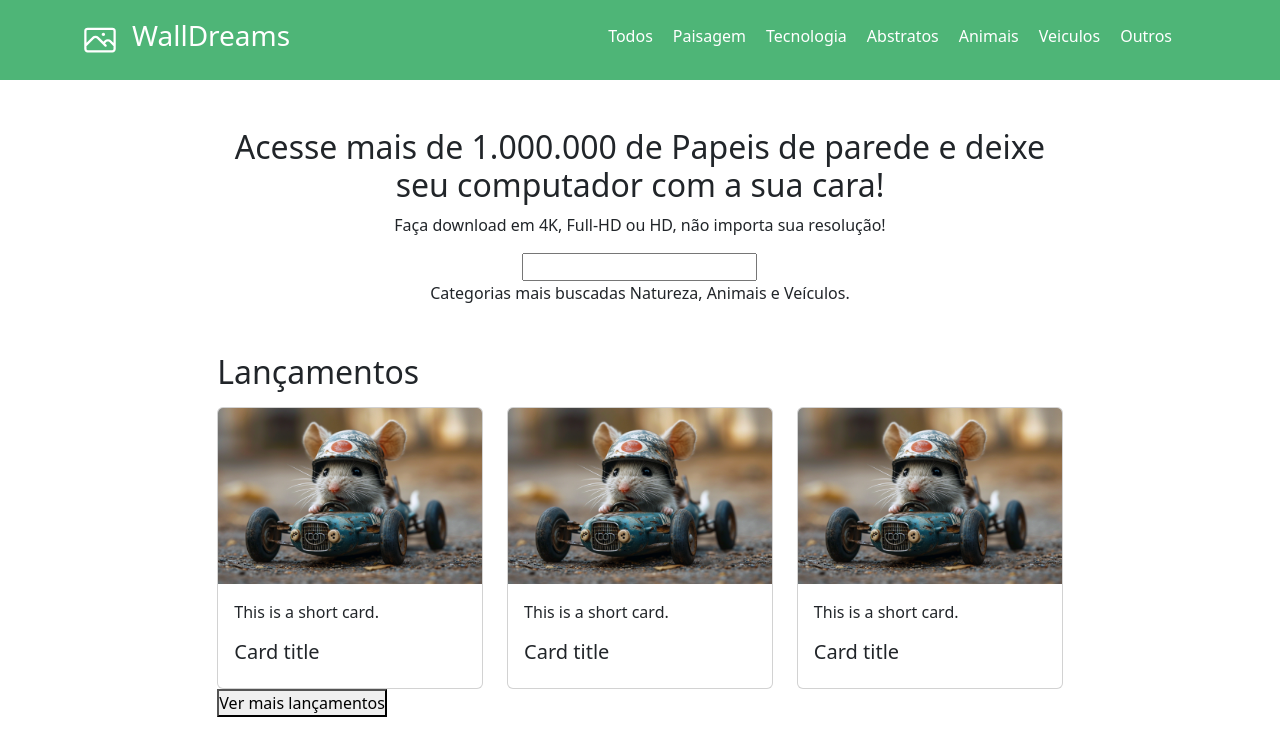
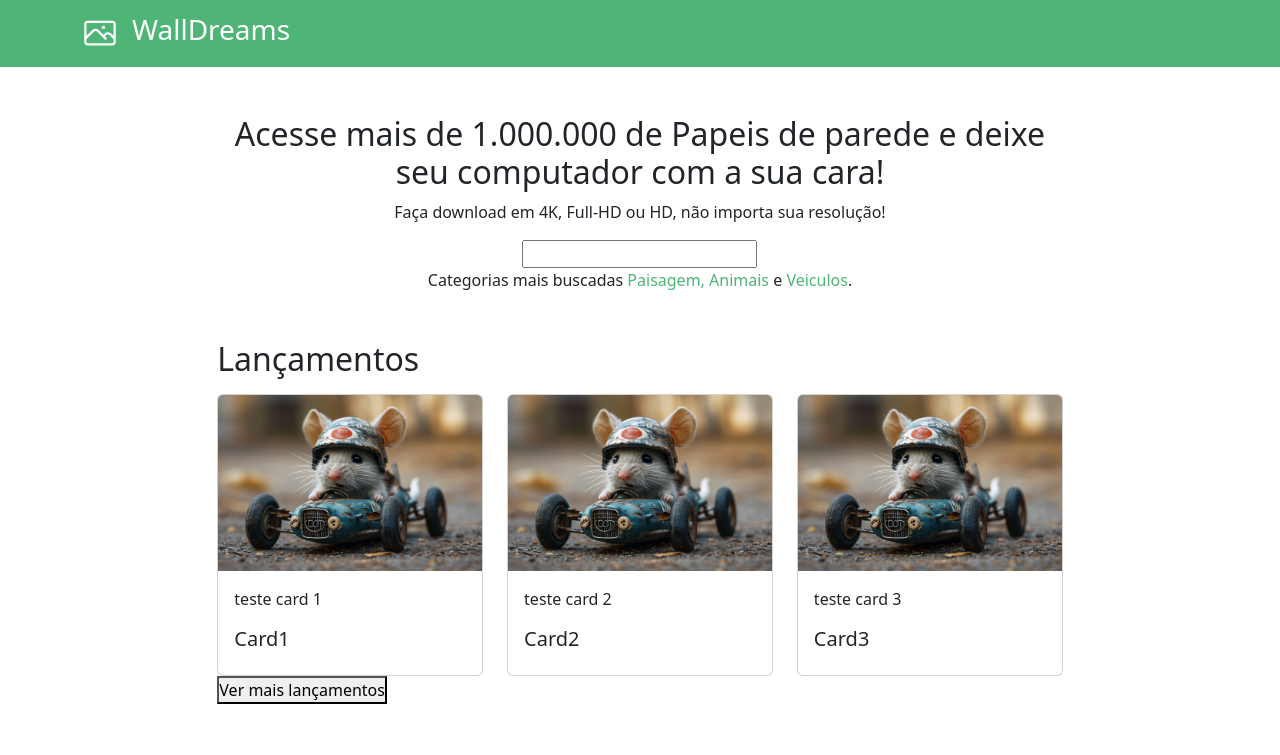
Before and after one commit to MichelNsouza/WallDreams, a Vue app: page / in a window 1280 px wide. Shown: the top 755 px of the page. Built offline with nearby package versions, Linux system fonts and the light colour scheme; the HTML template or start-up script is replaced by a standard one.

Commit message:
delet testes

```diff
--- a/src/App.vue
+++ b/src/App.vue
@@ -3,32 +3,21 @@
     <header class="nav">
       <div class="container">
         <nav class="navbar">
+
             <router-link to="/" class="custom-link">
              <h1><svg width="36" height="36" viewBox="0 0 36 36" fill="none" xmlns="http://www.w3.org/2000/svg">
             <path d="M3.375 23.625L11.1135 15.8865C11.4269 15.5731 11.799 15.3245 12.2084 15.1549C12.6179 14.9853 13.0568 14.898 13.5 14.898C13.9432 14.898 14.3821 14.9853 14.7916 15.1549C15.201 15.3245 15.5731 15.5731 15.8865 15.8865L23.625 23.625M21.375 21.375L23.4885 19.2615C23.8019 18.9481 24.174 18.6995 24.5834 18.5299C24.9929 18.3603 25.4318 18.273 25.875 18.273C26.3182 18.273 26.7571 18.3603 27.1666 18.5299C27.576 18.6995 27.9481 18.9481 28.2615 19.2615L32.625 23.625M5.625 29.25H30.375C30.9717 29.25 31.544 29.0129 31.966 28.591C32.3879 28.169 32.625 27.5967 32.625 27V9C32.625 8.40326 32.3879 7.83097 31.966 7.40901C31.544 6.98705 30.9717 6.75 30.375 6.75H5.625C5.02826 6.75 4.45597 6.98705 4.03401 7.40901C3.61205 7.83097 3.375 8.40326 3.375 9V27C3.375 27.5967 3.61205 28.169 4.03401 28.591C4.45597 29.0129 5.02826 29.25 5.625 29.25ZM21.375 12.375H21.387V12.387H21.375V12.375ZM21.9375 12.375C21.9375 12.5242 21.8782 12.6673 21.7727 12.7727C21.6673 12.8782 21.5242 12.9375 21.375 12.9375C21.2258 12.9375 21.0827 12.8782 20.9773 12.7727C20.8718 12.6673 20.8125 12.5242 20.8125 12.375C20.8125 12.2258 20.8718 12.0827 20.9773 11.9773C21.0827 11.8718 21.2258 11.8125 21.375 11.8125C21.5242 11.8125 21.6673 11.8718 21.7727 11.9773C21.8782 12.0827 21.9375 12.2258 21.9375 12.375Z" stroke="white" stroke-width="2.25" stroke-linecap="round" stroke-linejoin="round"/>
-            </svg>WallDreams</h1> </router-link>
+            </svg>WallDreams</h1>
+          </router-link>
 
-            <ul class="navbar-url p-3 mb-2">
-              <li> <router-link to="/todos">Todos</router-link>
-              </li>
-              <li><router-link to="/paisagem">Paisagem</router-link>
-              </li>
-              <li><router-link to="/tecnologia">Tecnologia</router-link>
-              </li>
-              <li><router-link to="/abstratos">Abstratos</router-link>
-              </li>
-              <li><router-link to="/animais">Animais</router-link>
-              </li>
-              <li><router-link to="/veiculos">Veiculos</router-link>
-              </li>
-              <li><router-link to="/outros">Outros</router-link>
-              </li>
+            <ul class="navbar-url p-3 mb-2" v-for="(categoria, index) in categorias" :key="index">
+                <li>
+                  <router-link :to="'/' + categoria"><span>{{ categoria }}</span></router-link>
+                </li>
             </ul>
-        </nav>
+          </nav>
       </div>
     </header>
-
-
 
     <main class="content">
       <router-view />
@@ -54,18 +43,33 @@
 
 <script>
 export default {
-  name: 'App'
+  name: 'App',
+  data() {
+    return {
+      buscarQuery: '',
+      categoryQuery: '',
+      categories:[
+      'todos',
+      'paisagem',
+      'tecnologia',
+      'abstratos',
+      'animais',
+      'veiculos',
+      'outros'
+    ]
+    };
+  }
 }
 </script>
 
 <style>
 /*navbar css*/
 .nav{
-    background-color: #4EB577;
-    color: white;
+    background-color: var(--headerColor);
+    color:var(--whiteColor);
 }
 .custom-link{
-  color: white;
+  color: var(--whiteColor);
   text-decoration: none;
 }
 .navbar-url {
@@ -76,7 +80,7 @@ export default {
 }
 
 .navbar-url li a {
-    color: white;
+    color: var(--whiteColor);
     text-decoration: none;
     padding: 10px;
 }
@@ -87,8 +91,8 @@ export default {
 
 /* Footer */
 .rodape {
-    background-color: #292929;
-    color: #fff;
+    background-color: var(--footerColor);
+    color: var(--whiteColor);
     width: 100%;
     height:100%;
     display: inline-block;
@@ -101,7 +105,7 @@ h1{
     justify-content: center;
     align-items: center;
     font-size: 28px;
-    color: white;
+    color:var(--whiteColor);
 }
 svg{
     margin-top: 7px;
--- a/src/assets/base.css
+++ b/src/assets/base.css
@@ -5,7 +5,7 @@
   font-family: var(--interTitulos);
     font-weight: var(--tituloWeight);
     --interTitulos: "Inter", sans-serif;
-    /* --tituloWeight: 400; */
+    --tituloWeight: 400;
 }
 
 *,
--- a/src/components/MeuComponente.vue
+++ b/src/components/BuscarComponente.vue
@@ -1,15 +1,14 @@
 <template>
+
+
 </template>
 
 <script>
 export default {
-  name: 'MeuComponente'
+  name: 'BuscarComponente'
 }
 </script>
 
 <style scoped>
-.meu-componente {
-  text-align: center;
-  color: #2c3e50;
-}
+
 </style>
--- /dev/null
+++ b/src/views/BuscarView.vue
@@ -0,0 +1,94 @@
+<template>
+  <div>
+
+    <input type="text" v-text="pesquisa" placeholder="Digite o termo de busca...">
+
+    <h3>{{pesquisa.quantidade}} Wallpapers foram encontrados com o termo: {{pesquisa.nome}}</h3>
+
+      <div v-for="card in filteredCards" :key="card.id">
+        <div class="col">
+          <div class="card h-100">
+            <img :src="card.img" class="card-img-top" alt="...">
+            <div class="card-body">
+              <p class="card-text">{{card.texto}}</p>
+              <h5 class="card-title">{{card.nome}}</h5>
+            </div>
+          </div>
+        </div>
+      </div>
+  </div>
+</template>
+
+<script>
+export default {
+  data() {
+    return {
+      buscaQuery: '',
+      query: '',
+      cards: [
+        {
+          id: 1,
+          nome: 'Card1',
+          texto: 'teste card 1',
+          img: '/src/assets/image 6.png'
+        },
+        {
+          id: 2,
+          nome: 'Card2',
+          texto: 'teste card 2',
+          img: '/src/assets/image 6.png'
+        },
+        {
+          id: 3,
+          nome: 'Card3',
+          texto: 'teste card 3',
+          img: '/src/assets/image 6.png'
+        },
+        {
+          id: 4,
+          nome: 'Card1',
+          texto: 'teste card 1',
+          img: '/src/assets/image 6.png'
+        },
+        {
+          id: 5,
+          nome: 'Card2',
+          texto: 'teste card 2',
+          img: '/src/assets/image 6.png'
+        },
+        {
+          id: 6,
+          nome: 'Card3',
+          texto: 'teste card 3',
+          img: '/src/assets/image 6.png'
+        },
+        {
+          id: 7,
+          nome: 'Card1',
+          texto: 'teste card 1',
+          img: '/src/assets/image 6.png'
+        },
+        {
+          id: 8,
+          nome: 'Card2',
+          texto: 'teste card 2',
+          img: '/src/assets/image 6.png'
+        },
+        {
+          id: 9,
+          nome: 'Card3',
+          texto: 'teste card 3',
+          img: '/src/assets/image 6.png'
+        }
+      ]
+    };
+  },
+  computed: {
+
+  }
+};
+</script>
+
+<style scoped>
+/* Seus estilos */
+</style>
--- a/src/views/HomeView.vue
+++ b/src/views/HomeView.vue
@@ -1,25 +1,15 @@
-<script>
-import MeuComponente from '../components/MeuComponente.vue'
-
-export default {
-  components: {
-    MeuComponente
-  }
-}
-</script>
-
 <template>
   <div class="row d-flex justify-content-center">
     <div class="col-md-8">
 
-      <div class="bemvindo pt-5 text-center">
+      <div class="pt-5 text-center">
 
         <h2>Acesse mais de 1.000.000 de Papeis de parede
   e deixe seu computador com a sua cara!</h2>
       <p>Faça download em 4K, Full-HD ou HD, não importa sua resolução!</p>
 
         <input type="text" name="#" id="#">
-         <p>Categorias mais buscadas Natureza, Animais e Veículos.</p><!-- recebe 3 categorias mais baixadas da api -->
+        <p>Categorias mais buscadas <span class="destaqueMaisBuscado">{{maisBuscado[0]}},</span> <span class="destaqueMaisBuscado">{{maisBuscado[1]}}</span> e <span class="destaqueMaisBuscado">{{maisBuscado[2]}}</span>.</p><!-- recebe 3 categorias mais baixadas da api -->
         </div>
 
       <section class="mt-5">
@@ -27,34 +17,17 @@ export default {
         <h2 class="mt-5 mb-3">Lançamentos</h2>
 
           <article class="row row-cols-1 row-cols-md-3 g-4"> <!-- aqui vem um for com os 3 ultimos card's incluidos na api -->
-
+            <template v-for="card in cards" :key="card.id">
               <div class="col">
                 <div class="card h-100">
-                <img src="/src/assets/image 6.png" class="card-img-top" alt="...">
+                  <img :src="card.img" class="card-img-top" alt="...">
                   <div class="card-body">
-                  <p class="card-text">This is a short card.</p>
-                  <h5 class="card-title">Card title</h5>
+                    <p class="card-text">{{card.texto}}</p>
+                    <h5 class="card-title">{{card.nome}}</h5>
                   </div>
                 </div>
               </div>
-            <div class="col">
-              <div class="card h-100">
-                <img src="/src/assets/image 6.png" class="card-img-top" alt="...">
-                <div class="card-body">
-                  <p class="card-text">This is a short card.</p>
-                  <h5 class="card-title">Card title</h5>
-                </div>
-              </div>
-            </div>
-            <div class="col">
-              <div class="card h-100">
-                <img src="/src/assets/image 6.png" class="card-img-top" alt="...">
-                <div class="card-body">
-                  <p class="card-text">This is a short card.</p>
-                  <h5 class="card-title">Card title</h5>
-                </div>
-              </div>
-            </div>
+            </template>
           </article>
 
         <button>Ver mais lançamentos</button><!-- componente btn aqui -->
@@ -66,33 +39,17 @@ export default {
         <h2>Mais baixados nos últimos 30 dias</h2>
 
         <article class="row row-cols-1 row-cols-md-3 g-4"> <!-- aqui vem um for com os 3 ultimos card's incluidos na api -->
+          <template v-for="card in cards" :key="card.id">
             <div class="col">
                 <div class="card h-100">
-              <img src="/src/assets/image 6.png" class="card-img-top" alt="...">
+                  <img :src="card.img" class="card-img-top" alt="...">
                   <div class="card-body">
-                <p class="card-text">This is a short card.</p>
-                <h5 class="card-title">Card title</h5>
+                    <p class="card-text">{{card.texto}}</p>
+                    <h5 class="card-title">{{card.nome}}</h5>
                   </div>
                 </div>
               </div>
-          <div class="col">
-            <div class="card h-100">
-              <img src="/src/assets/image 6.png" class="card-img-top" alt="...">
-              <div class="card-body">
-                <p class="card-text">This is a short card.</p>
-                <h5 class="card-title">Card title</h5>
-              </div>
-            </div>
-          </div>
-          <div class="col">
-            <div class="card h-100">
-              <img src="/src/assets/image 6.png" class="card-img-top" alt="...">
-              <div class="card-body">
-                <p class="card-text">This is a short card.</p>
-                <h5 class="card-title">Card title</h5>
-              </div>
-            </div>
-          </div>
+          </template>
         </article>
       </section>
 
@@ -100,11 +57,41 @@ export default {
   </div>
 </template>
 
+<script>
+export default {
+  components: {
+
+  },
+  data() {
+    return {
+      maisBuscado:['Paisagem','Animais','Veiculos'],
+      cards: [
+        {
+          id: 1,
+          nome: 'Card1',
+          texto: 'teste card 1',
+          img: '/src/assets/image 6.png'
+        },
+        {
+          id: 2,
+          nome: 'Card2',
+          texto: 'teste card 2',
+          img: '/src/assets/image 6.png'
+        },
+        {
+          id: 3,
+          nome: 'Card3',
+          texto: 'teste card 3',
+          img: '/src/assets/image 6.png'
+        }
+      ]
+    }
+  }
+}
+</script>
+
 <style scoped>
-main {
-  width: 1024px;
-  text-align: center;
-  color: #2c3e50;
+.destaqueMaisBuscado{
+  color: var(--headerColor);
 }
-
 </style>
--- a/src/views/PesquisaView.vue
+++ /dev/null
@@ -1,25 +0,0 @@
-<script>
-import MeuComponente from '../components/MeuComponente.vue'
-
-export default {
-  components: {
-    MeuComponente
-  }
-}
-</script>
-
-<template>
-  <div class="pesquisa-pagina">
-    <h1>Esta é a Pesquisa!</h1>
-    <p>testes</p>
-    <MeuComponente/>
-  </div>
-</template>
-
-<style scoped>
-.pesquisa-pagina {
-  background-color: white;
-  text-align: center;
-  color: #2c3e50;
-}
-</style>
```
Also changed, not shown: src/router/index.js (+4 -53 lines). Lines whose indentation alone changed are shown as unchanged.
